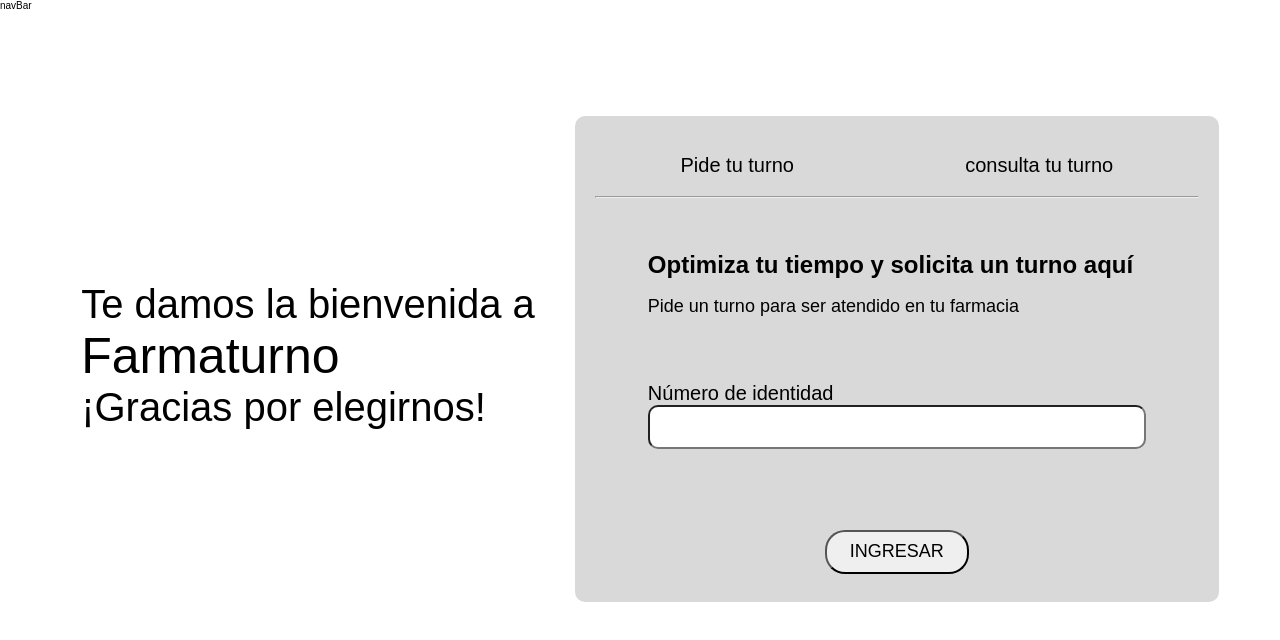
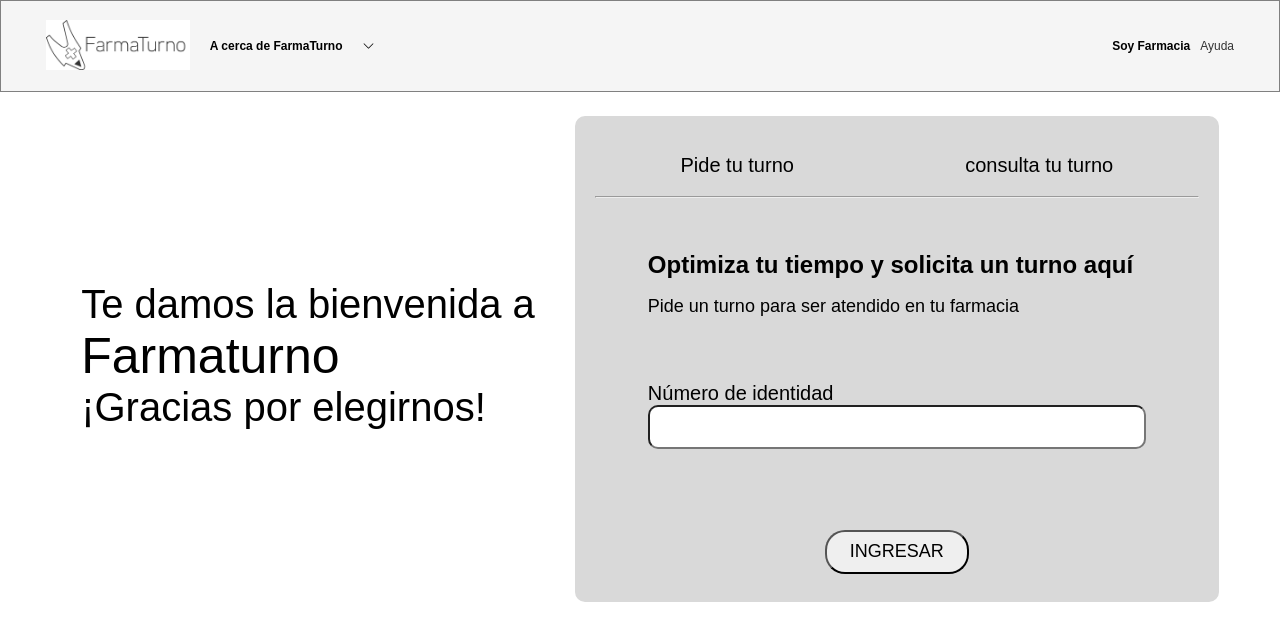
Before and after one commit to No-Country/c11-02-m-mern-farmaturno, a React (Vite) app in the folder client/: page / in a window 1280 px wide. Shown: the top 640 px of the page. Built offline with nearby package versions, Linux system fonts and the light colour scheme.

Commit message:
navbar y agg el link de bootstrap icon

```diff
--- a/client/index.html
+++ b/client/index.html
@@ -4,6 +4,7 @@
     <meta charset="UTF-8" />
     <link rel="icon" type="image/svg+xml" href="/vite.svg" />
     <meta name="viewport" content="width=device-width, initial-scale=1.0" />
+    <link rel="stylesheet" href="https://cdn.jsdelivr.net/npm/bootstrap-icons@1.10.5/font/bootstrap-icons.css">
     <title>Vite + React</title>
   </head>
   <body>
--- a/client/src/components/NavBar/NavBar.jsx
+++ b/client/src/components/NavBar/NavBar.jsx
@@ -1,5 +1,22 @@
+import './navbar.css';
 const NavBar = () => {
-	return <nav>navBar</nav>;
+	return <nav class="navbar">
+	<div class="navbar-brand">
+	  <img src="/Farmaturno.jpg" alt="" />
+	</div>
+	<div class="navbar-section">
+	  <a class="navbar-link" href="#">
+		A cerca de FarmaTurno
+		<span class="navbar-icon"></span>
+		<i class="bi bi-chevron-down"></i>
+		</a>
+	</div>
+	<div class="nav-support">
+	  <h3>Soy Farmacia</h3>
+	  <a href="#">Ayuda</a>
+
+	</div>
+  </nav>
 };
 
 export default NavBar;
--- /dev/null
+++ b/client/src/components/NavBar/navbar.css
@@ -0,0 +1,54 @@
+.navbar {
+    display: flex;
+    align-items: center;
+    background-color: #f5f5f5;
+    padding: 45px;
+    border: 1px solid gray;
+}
+
+.navbar-brand {
+  margin-right: 20px;
+}
+
+.navbar-brand img {
+    height: 50px;
+}
+
+.navbar-section {
+    flex: 1;
+    font-size: 12px;
+    display: flex;
+}
+
+.navbar-link {
+    display: flex;
+    align-items: center;
+    text-decoration: none;
+    font-weight: bold;
+    color: #000;
+    margin-right: 15px;
+}
+
+.navbar-icon {
+    display: inline-block;
+    width: 20px;
+    height: 10px;
+}
+
+.nav-support {
+    display: flex;
+    align-items: center;
+}
+
+.nav-support h3 {
+    margin: 0;
+    margin-right: 10px;
+    font-size: 12px;
+}
+
+.nav-support a {
+
+    text-decoration: none;
+    font-size: 12px;
+    color: #333;
+}
```
Also changed, not shown: client/public/Farmaturno.jpg (added), 1 other file (tests, documents, lock files or other folders).
